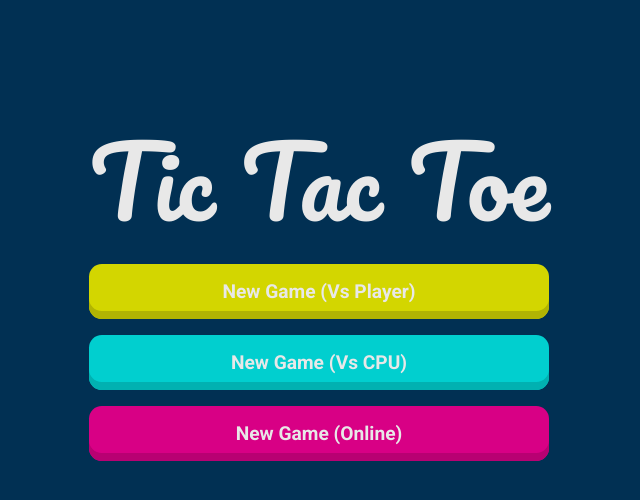
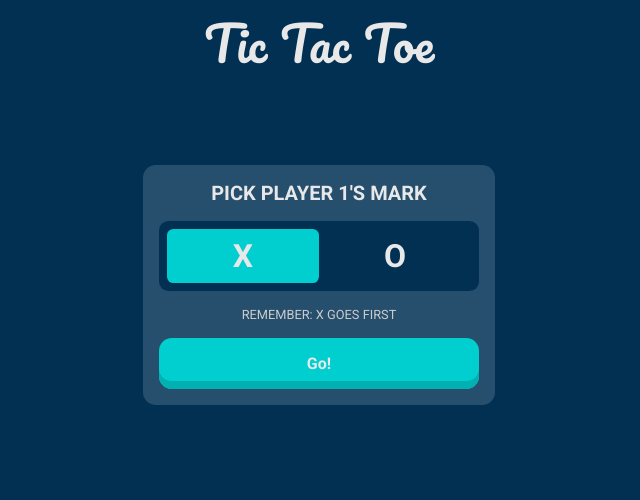
Before and after one commit to itzUmair/tic-tac-toe, a React (Vite) app in the folder client/: page / in a window 1280 px wide. Both pictures are taken after a click on the button "New Game (Vs Player)". Shown: the top 500 px of the page, without its empty margins (321-961 px from the left). Built offline with nearby package versions, Linux system fonts and the light colour scheme.

Commit message:
offline game turn select feature

```diff
--- a/client/src/App.jsx
+++ b/client/src/App.jsx
@@ -1,9 +1,32 @@
-import { LandingComponent } from "./components";
+import { useState } from "react";
+import { LandingComponent, TurnSelector } from "./components";
 
 function App() {
+  const [onLandingPage, setOnLandingPage] = useState(true);
+  const [gameVsPlayer, setGameVsPlayer] = useState(false);
+  const [gameVsCpu, setGameVsCpu] = useState(false);
+  const [gameOnline, setGameOnline] = useState(false);
+
+  const [player1Mark, setPlayer1Mark] = useState("x");
+  const [offlineGameBegin, setOfflineGameBegin] = useState(false);
+  const [cpuGameBegin, setCpuGameBegin] = useState(false);
+  const [onlineGameBegin, setOnlineGameBegin] = useState(false);
   return (
     <main>
-      <LandingComponent />
+      {onLandingPage && (
+        <LandingComponent
+          setOnLandingPage={setOnLandingPage}
+          setGameVsPlayer={setGameVsPlayer}
+          setGameVsCpu={setGameVsCpu}
+          setGameOnline={setGameOnline}
+        />
+      )}
+      {gameVsPlayer && (
+        <TurnSelector
+          player1Mark={player1Mark}
+          setPlayer1Mark={setPlayer1Mark}
+        />
+      )}
     </main>
   );
 }
--- a/client/src/components/LandingComponent.jsx
+++ b/client/src/components/LandingComponent.jsx
@@ -1,13 +1,26 @@
+/* eslint-disable react/prop-types */
 import "../styles/LandingComponent.css";
 
-function LandingComponent() {
+function LandingComponent({
+  setOnLandingPage,
+  setGameVsPlayer,
+  setGameVsCpu,
+  setGameOnline,
+}) {
   return (
     <div className="landingComponentContainer">
       <h1 className="gameTitle">tic tac toe</h1>
       <div className="buttonContainer">
-        <button>new game (vs player)</button>
-        <button>new game (vs CPU)</button>
-        <button>new game (online)</button>
+        <button
+          onClick={() => {
+            setOnLandingPage(false);
+            setGameVsPlayer(true);
+          }}
+        >
+          new game (vs player)
+        </button>
+        <button onClick={() => setGameVsCpu(true)}>new game (vs CPU)</button>
+        <button onClick={() => setGameOnline(true)}>new game (online)</button>
       </div>
     </div>
   );
--- /dev/null
+++ b/client/src/components/TurnSelector.jsx
@@ -0,0 +1,33 @@
+/* eslint-disable react/prop-types */
+import "../styles/TurnSelector.css";
+
+function TurnSelector({ player1Mark, setPlayer1Mark }) {
+  return (
+    <div className="turnSelectorContainer">
+      <h1 className="gameTitle secondary">tic tac toe</h1>
+      <section className="turnOptionContainer">
+        <h2>pick player 1&apos;s mark</h2>
+        <div className="turnOptions">
+          <span
+            className={player1Mark === "x" ? "option active" : "option"}
+            onClick={() => setPlayer1Mark("x")}
+            tabIndex="0"
+          >
+            X
+          </span>
+          <span
+            className={player1Mark === "o" ? "option active" : "option"}
+            onClick={() => setPlayer1Mark("o")}
+            tabIndex="0"
+          >
+            O
+          </span>
+        </div>
+        <p className="turnHint">remember: x goes first</p>
+        <button>go!</button>
+      </section>
+    </div>
+  );
+}
+
+export default TurnSelector;
--- a/client/src/components/index.jsx
+++ b/client/src/components/index.jsx
@@ -1 +1,2 @@
 export { default as LandingComponent } from "./LandingComponent";
+export { default as TurnSelector } from "./TurnSelector";
--- a/client/src/index.css
+++ b/client/src/index.css
@@ -3,12 +3,14 @@
   --ff-regular: "Roboto", sans-serif;
 
   --clr-100: #013053;
+  --clr-110: #264e6d;
   --clr-200: #ff009d;
   --clr-210: #d80085;
   --clr-220: #b80172;
   --clr-300: #75b2f9;
   --clr-310: #4d7fb8;
   --clr-400: #e8e8e8;
+  --clr-410: #cccccc;
   --clr-500: #f6fb00;
   --clr-510: #d3d600;
   --clr-520: #b1b403;
--- a/client/src/styles/LandingComponent.css
+++ b/client/src/styles/LandingComponent.css
@@ -44,13 +44,16 @@
   box-shadow: 0rem -0.5rem 0rem 0rem var(--clr-220) inset;
 }
 
-.buttonContainer > button:nth-child(1):hover {
+.buttonContainer > button:nth-child(1):hover,
+.buttonContainer > button:nth-child(1):focus {
   box-shadow: 0rem -4rem 0rem 0rem var(--clr-520) inset;
 }
-.buttonContainer > button:nth-child(2):hover {
+.buttonContainer > button:nth-child(2):hover,
+.buttonContainer > button:nth-child(2):focus {
   box-shadow: 0rem -4rem 0rem 0rem var(--clr-620) inset;
 }
-.buttonContainer > button:nth-child(3):hover {
+.buttonContainer > button:nth-child(3):hover,
+.buttonContainer > button:nth-child(3):focus {
   box-shadow: 0rem -4rem 0rem 0rem var(--clr-220) inset;
 }
 
@@ -61,6 +64,9 @@
   .buttonContainer > button {
     font-size: 1.2rem;
   }
+  .gameTitle.secondary {
+    font-size: 3rem;
+  }
 }
 
 @media (min-width: 768px) and (max-width: 1023px) {
@@ -69,6 +75,9 @@
   }
   .buttonContainer > button {
     font-size: 1rem;
+  }
+  .gameTitle.secondary {
+    font-size: 2.5rem;
   }
 }
 
@@ -79,4 +88,7 @@
   .buttonContainer > button {
     font-size: 1rem;
   }
+  .gameTitle.secondary {
+    font-size: 2rem;
+  }
 }
--- /dev/null
+++ b/client/src/styles/TurnSelector.css
@@ -0,0 +1,123 @@
+.turnSelectorContainer {
+  display: flex;
+  flex-direction: column;
+  align-items: center;
+}
+
+.turnSelectorContainer > .turnOptionContainer {
+  margin-top: 5rem;
+}
+
+.turnSelectorContainer > .turnOptionContainer {
+  display: flex;
+  flex-direction: column;
+  gap: 1rem;
+  background-color: var(--clr-110);
+  color: var(--clr-400);
+  font-family: var(--ff-regular);
+  text-transform: uppercase;
+  text-align: center;
+  border-radius: 0.8rem;
+  padding: 1rem;
+}
+
+.turnSelectorContainer > .turnOptionContainer > h2 {
+  font-weight: bold;
+}
+
+.turnSelectorContainer > .turnOptionContainer > .turnOptions {
+  display: flex;
+  justify-content: space-evenly;
+  padding: 0.5rem;
+  background-color: var(--clr-100);
+  border-radius: 0.6rem;
+}
+
+.turnSelectorContainer > .turnOptionContainer > .turnOptions > .option {
+  font-weight: bold;
+  width: 100%;
+  cursor: pointer;
+  user-select: none;
+}
+
+.turnSelectorContainer > .turnOptionContainer > .turnOptions > .option.active {
+  background-color: var(--clr-610);
+}
+
+.turnSelectorContainer > .turnOptionContainer > button {
+  background-color: var(--clr-610);
+  border: none;
+  padding-inline: 1rem;
+  padding-block: 1rem;
+  border-radius: 0.8rem;
+  cursor: pointer;
+  color: var(--clr-400);
+  font-family: var(--ff-regular);
+  font-weight: bold;
+  text-transform: capitalize;
+  box-shadow: 0rem -0.5rem 0rem 0rem var(--clr-620) inset;
+  transition: box-shadow 500ms ease;
+}
+
+.turnSelectorContainer > .turnOptionContainer > button:hover,
+.turnSelectorContainer > .turnOptionContainer > button:focus {
+  box-shadow: 0rem -4rem 0rem 0rem var(--clr-620) inset;
+}
+
+.turnSelectorContainer > .turnOptionContainer > .turnHint {
+  color: var(--clr-410);
+}
+
+@media (min-width: 1024px) {
+  .turnSelectorContainer > .turnOptionContainer > .turnOptions {
+    width: 20rem;
+  }
+  .turnSelectorContainer > .turnOptionContainer > h2 {
+    font-size: 1.25rem;
+  }
+  .turnSelectorContainer > .turnOptionContainer > .turnOptions > .option {
+    padding-inline: 1rem;
+    padding-block: 0.5rem;
+    border-radius: 0.4rem;
+    font-size: 2rem;
+  }
+  .turnSelectorContainer > .turnOptionContainer > .turnHint {
+    font-size: 0.8rem;
+  }
+}
+
+@media (min-width: 768px) and (max-width: 1023px) {
+  .turnSelectorContainer > .turnOptionContainer > .turnOptions {
+    width: 18rem;
+  }
+  .turnSelectorContainer > .turnOptionContainer > .turnOptions > .option {
+    padding-inline: 0.8rem;
+    padding-block: 0.5rem;
+    border-radius: 0.4rem;
+    font-size: 1.5rem;
+  }
+  .turnSelectorContainer > .turnOptionContainer > .turnHint {
+    font-size: 0.8rem;
+  }
+  .turnSelectorContainer > .turnOptionContainer > h2 {
+    font-size: 1rem;
+  }
+}
+
+@media (max-width: 767px) {
+  .turnSelectorContainer > .turnOptionContainer > .turnOptions {
+    width: 15rem;
+  }
+  .turnSelectorContainer > .turnOptionContainer > .turnOptions > .option {
+    padding-inline: 0.5rem;
+    padding-block: 0.5rem;
+    border-radius: 0.4rem;
+    font-size: 1.3rem;
+  }
+  .turnSelectorContainer > .turnOptionContainer > .turnHint {
+    font-size: 0.7rem;
+  }
+  .turnSelectorContainer > .turnOptionContainer > h2 {
+    font-size: 0.8rem;
+  }
+}
```
